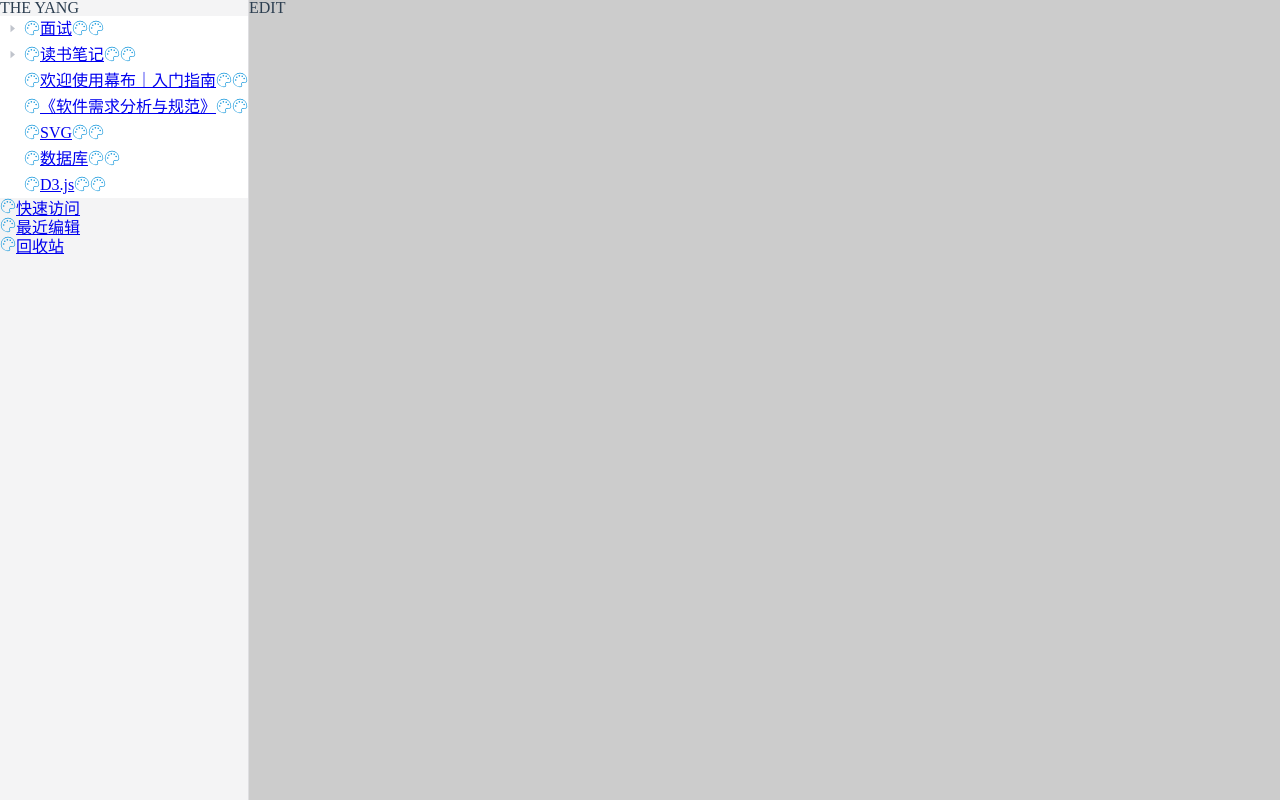
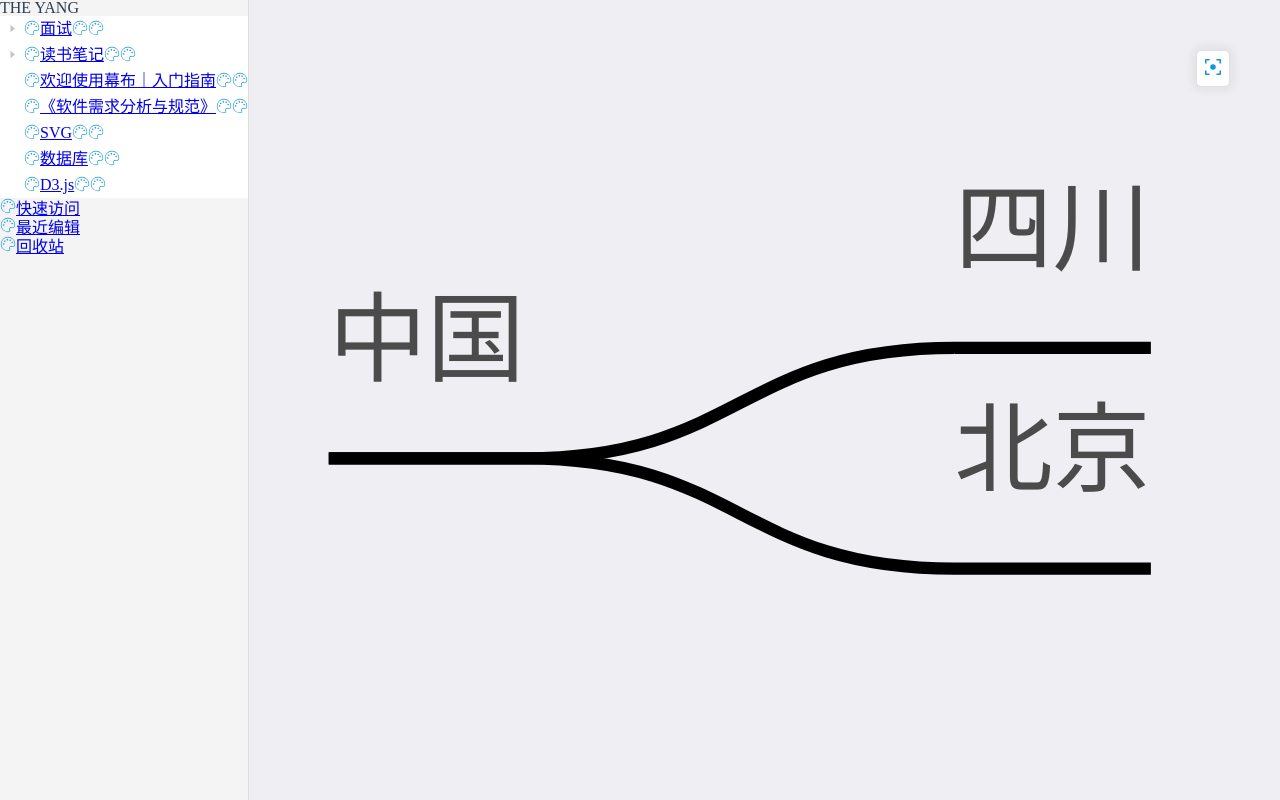
Before and after one commit to zyascend/ZMindMap, a Vue app: page /app/edit/2r5DQUoT6m~0 in a window 1280 px wide. Built offline with nearby package versions, Linux system fonts and the light colour scheme.

Commit message:
修改edit

```diff
--- a/src/views/Edit.vue
+++ b/src/views/Edit.vue
@@ -1,50 +1,81 @@
 <template>
-  <div class="container">
-    EDIT
+  <div class="map-wrapper">
+    <mind-map v-model="mapData"></mind-map>
+    <div class="toolbar">
+      <el-tooltip
+        class="tool-item"
+        effect="light"
+        content="适应当前大小"
+        popper-class="popper"
+        placement="left">
+        <div class="" @click="fitView">
+          <img :src="ICON_FITVIEW" alt="">
+        </div>
+      </el-tooltip>
+    </div>
+    <div class="tool-item">
+      <img :src="ICON_THEME" alt="">
+    </div>
   </div>
 </template>
-
 <script>
-import { defineComponent } from 'vue'
-// import { ref, defineComponent, reactive } from 'vue'
-// import { useRouter } from 'vue-router'
-// import { useStore } from 'vuex'
-// import useLogin from '../hooks/useLogin'
+import { defineComponent, onMounted, computed } from 'vue'
+import { useStore } from 'vuex'
+import { useZoomMap } from '@/hooks'
+import MindMap from '@/components/MindMap.vue'
+import citys from '@/mock/city'
+import ICON_FITVIEW from '@/assets/pic/fit-view.svg'
+import ICON_THEME from '@/assets/pic/theme.svg'
 
 export default defineComponent({
+  components: {
+    MindMap
+  },
   setup () {
+    const store = useStore()
+    // const mapData = computed(() => store.getters.getColumns)
+    const mapData = computed(() => citys)
+    const fitView = () => {
+      useZoomMap.fitView()
+    }
+    onMounted(() => {
+      store.dispatch('fetchColumns')
+    })
     return {
+      mapData,
+      fitView,
+      ICON_FITVIEW,
+      ICON_THEME
     }
   }
 })
 </script>
-
-<style lang="scss" scoped>
+<style lang="scss">
 @import '../assets/css/mixin';
-.container {
+.map-wrapper {
   @include wh100;
-  background-color: rgba($color: #000000, $alpha: 0.2);
-  .main {
-    @include abs-center;
-    padding: 40px 30px 20px 30px;
-    border-radius: 4px;
-    width: 300px;
-    border-radius: 4px;
-    box-shadow: rgb(0 0 0 / 16%) 0px 2px 30px 0px;
-    background-color: white;
-    box-sizing: border-box;
-    .login-btn{
-      width: 100%;
-      margin-top: 20px;
-    }
-    .title {
-      @include wh100;
-      text-align: center;
-      margin-bottom: 20px;
-      span {
-        color: $color-base;
-      }
+  position: relative;
+  .toolbar {
+    @include vertFlex;
+    position: absolute;
+    z-index: 2;
+    top: 50px;
+    right: 50px;
+    border: 1px solid #dee0e3;
+    background-color: #fff;
+    border-radius: 5px;
+    box-shadow: 0 0 8px 4px rgba(31, 35, 41, .06);
+    user-select: none;
+    padding: 8px;
+    cursor: pointer;
+    .tool-item + .tool-item {
+      @include wh(16px, 16px);
+      margin-top: 8px;
     }
   }
 }
+.popper {
+  font-size: 10px !important;
+  padding: 6px !important;
+}
 </style>
```
